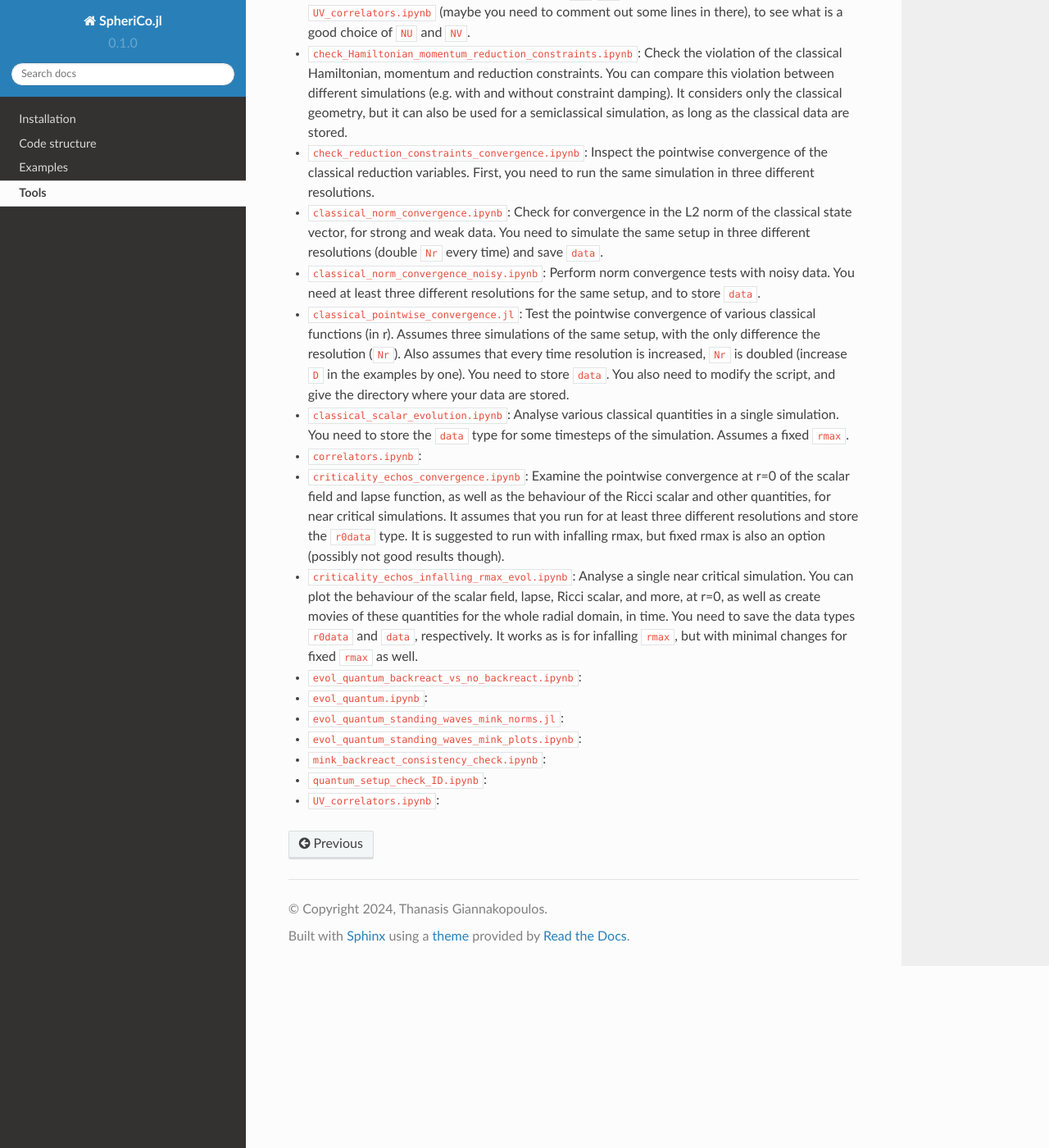
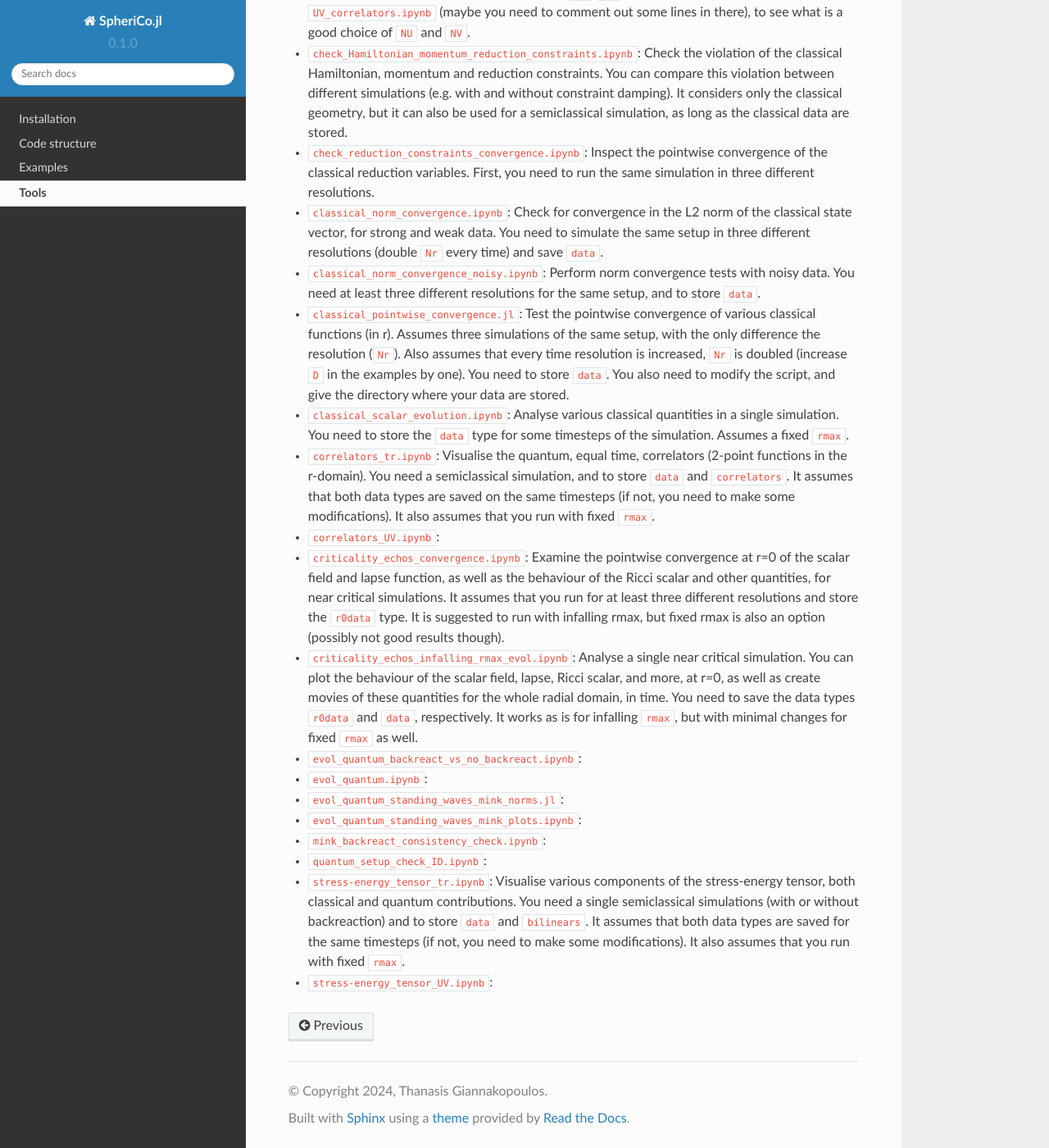
Before and after one commit to ThanasisGiannakopoulos/SpheriCo.jl, a Sphinx documentation site: the page built from docs/source/tools.rst, in a window 1280 px wide and 1400 px high, scrolled down 667 px. Shown: the whole window at 82% size. Built offline with Sphinx 7.4.7 and the Read the Docs theme 2.0.0, drawn with Linux system fonts in a browser that asks for light colours.

Commit message:
docs/tools: correlators and stress tensor in tr coords
Signed-off-by: thanasis@Dobby <giannakopoulos.th@gmail.com>

```diff
--- a/docs/source/tools.rst
+++ b/docs/source/tools.rst
@@ -70,7 +70,14 @@ how it interacts with other tools:
   quantities in a single simulation. You need to store the ``data``
   type for some timesteps of the simulation. Assumes a fixed ``rmax``.
 
-- ``correlators.ipynb``:
+- ``correlators_tr.ipynb``: Visualise the quantum, equal time,
+  correlators (2-point functions in the r-domain). You need a
+  semiclassical simulation, and to store ``data`` and
+  ``correlators``. It assumes that both data types are saved on the
+  same timesteps (if not, you need to make some modifications). It
+  also assumes that you run with fixed ``rmax``.
+
+- ``correlators_UV.ipynb``:
 
 - ``criticality_echos_convergence.ipynb``: Examine the pointwise
   convergence at r=0 of the scalar field and lapse function, as well
@@ -100,4 +107,12 @@ how it interacts with other tools:
 
 - ``quantum_setup_check_ID.ipynb``:
 
-- ``UV_correlators.ipynb``:
+- ``stress-energy_tensor_tr.ipynb``: Visualise various components of
+  the stress-energy tensor, both classical and quantum
+  contributions. You need a single semiclassical simulations (with or
+  without backreaction) and to store ``data`` and ``bilinears``. It
+  assumes that both data types are saved for the same timesteps (if
+  not, you need to make some modifications). It also assumes that you
+  run with fixed ``rmax``.
+
+- ``stress-energy_tensor_UV.ipynb``:
```
Also changed, not shown: 3 other files.
